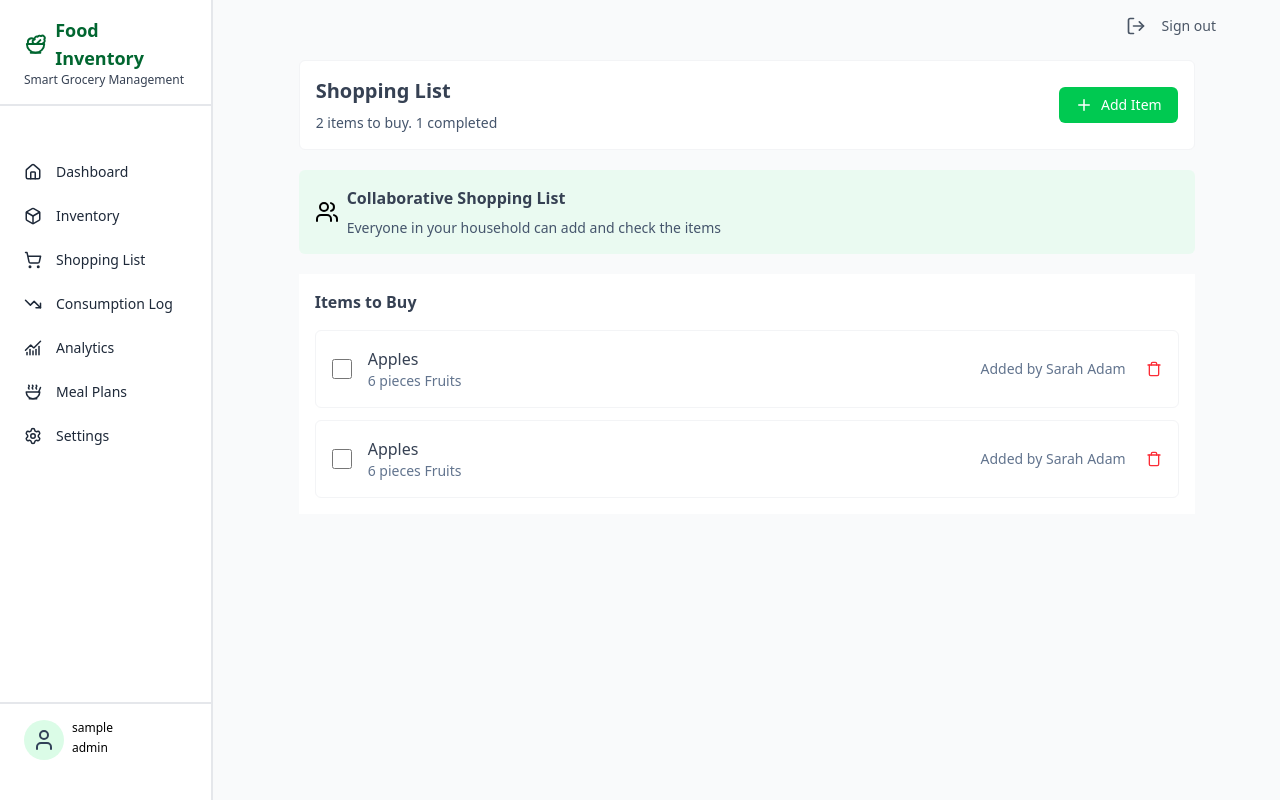
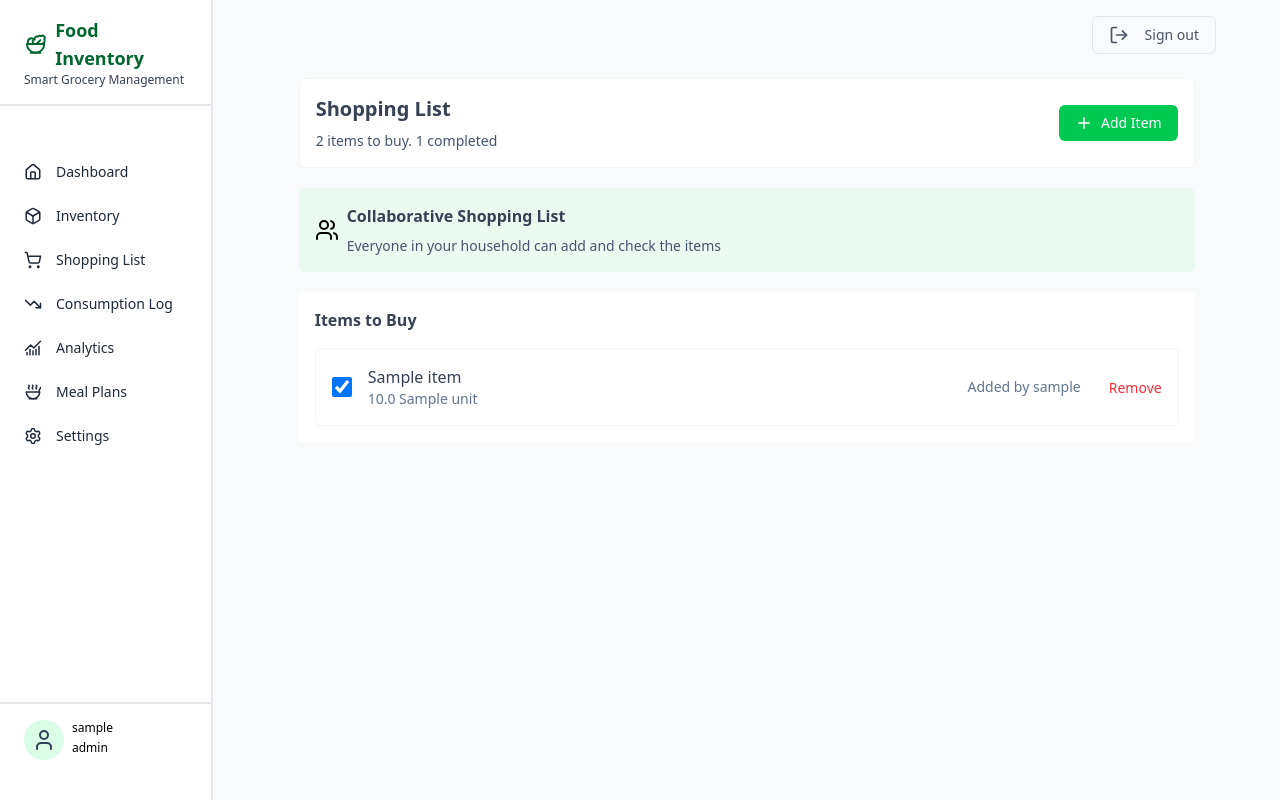
Before and after one commit to vectar-labs/smart_home_inventory_system, a Flask app: page /shopping_list in a window 1280 px wide. Run offline with Flask 3, Linux system fonts and the light colour scheme; a user stored in the database is signed in; tables that the repository leaves empty hold one stand-in row (values such as "Sample post"); some libraries are stand-ins or nearby versions.

Commit message:
added shopping list forms and logic

```diff
--- a/app/forms.py
+++ b/app/forms.py
@@ -1,6 +1,6 @@
 import datetime
 from flask_wtf import FlaskForm
-from wtforms import StringField, PasswordField, SubmitField, FloatField, DateField, SelectField, ValidationError
+from wtforms import StringField, PasswordField, SubmitField, FloatField, DateField, SelectField, ValidationError,BooleanField
 from wtforms.validators import DataRequired, Email, Length, EqualTo, NumberRange
 from flask_wtf.file import FileField, FileAllowed
 from app.models import User, Category, Location, Units, GroceryItem
@@ -74,3 +74,20 @@ class EditConsumptionLogForm(FlaskForm):
         item = GroceryItem.query.get(self.grocery_item_id.data)
         if item and field.data > item.quantity:
             raise ValidationError('Quantity used cannot exceed available quantity.')
+
+
+
+class ShoppingListItemForm(FlaskForm):
+    grocery_item_id = SelectField('Shopping Item', coerce=int)
+    quantity = FloatField('Quantity',
+                         validators=[DataRequired(), NumberRange(min=0)],
+                         render_kw={
+                             'type': 'number',
+                             'step': '1',
+                             'min': '0',
+                             'placeholder': '0'
+                         })
+    category_id = SelectField('Category', coerce=int)
+    purchased = BooleanField('Purchased?')
+    unit_id = SelectField('Unit', coerce=int)
+    submit = SubmitField('Add to Shopping List')
--- a/app/routes.py
+++ b/app/routes.py
@@ -1,9 +1,9 @@
-from datetime import date
+from datetime import date, timedelta
 from flask import Blueprint, render_template, request, redirect, url_for, flash
 from werkzeug.security import generate_password_hash
 from flask_login import login_user, logout_user, login_required, current_user
-from app.forms import RegistrationForm, LoginForm, GroceryItemForm, EditGroceryItemForm, ConsumptionLogForm, EditConsumptionLogForm
-from app.models import User, Location, Category, GroceryItem, Units, ConsumptionLog
+from app.forms import RegistrationForm, LoginForm, GroceryItemForm, EditGroceryItemForm, ConsumptionLogForm, EditConsumptionLogForm, ShoppingListItemForm
+from app.models import User, Location, Category, GroceryItem, Units, ConsumptionLog, ShoppingListItem
 from app import db
 
 main = Blueprint('main', __name__)
@@ -36,7 +36,7 @@ def login():
     if form.validate_on_submit():
             user = User.query.filter_by(email=form.email.data).first()
             if user and user.check_password(form.password.data):
-                login_user(user)
+                login_user(user, remember=False)
                 return redirect(url_for('main.dashboard'))
             else:
                 flash('Invalid email or password', 'error')
@@ -55,7 +55,25 @@ def logout():
 @main.route('/dashboard')
 @login_required
 def dashboard():
-    return render_template('dashboard.html', user=current_user)
+    today = date.today()
+    limit = today + timedelta(days=3)
+
+    expiring_soon_items =( GroceryItem.query.filter_by(user_id=current_user.id).filter(GroceryItem.expiry_date != None).filter(GroceryItem.expiry_date >= today).filter(GroceryItem.expiry_date <= limit).all())
+    expiring_soon_count = (
+    GroceryItem.query
+    .filter_by(user_id=current_user.id)
+    .filter(GroceryItem.expiry_date != None)
+    .filter(GroceryItem.expiry_date >= today)
+    .filter(GroceryItem.expiry_date <= limit)
+    .count()
+)
+    expired_items_count = GroceryItem.query.filter_by(user_id=current_user.id).filter(GroceryItem.expiry_date != None).filter(GroceryItem.expiry_date < today).count()
+
+    user_item_count = GroceryItem.query.filter_by(user_id=current_user.id).count()
+
+    low_stock_items = GroceryItem.query.filter_by(user_id=current_user.id).filter(GroceryItem.quantity <= 4).all()
+    low_stock_count = GroceryItem.query.filter_by(user_id=current_user.id).filter(GroceryItem.quantity <= 4).count()
+    return render_template('dashboard.html', user=current_user, total_items=user_item_count, expiring_soon_count=expiring_soon_count, low_stock_count=low_stock_count, expiring_soon_items=expiring_soon_items, expired_items_count=expired_items_count, low_stock_items=low_stock_items)
 
 # inventory Routes
 
@@ -188,11 +206,6 @@ def delete_grocery(item_id):
 
 # shopping list Routes
 
-@main.route('/shopping_list')
-@login_required
-def shopping_list():
-    return render_template('shopping_list.html', user=current_user)
-
 
 # consumption Routes
 
@@ -210,3 +223,53 @@ def add_consumption():
 @login_required
 def edit_consumption():
     return render_template('edit_consumption.html', user=current_user)
+
+
+# shopping list Routes
+@main.route('/shopping_list', methods=['GET', 'POST'])
+@login_required
+def shopping_list():
+    form = ShoppingListItemForm()
+
+    # Set choices on every request
+    form.category_id.choices = [(0, 'Select Category')] + [
+        (c.id, c.name) for c in Category.query.all()
+    ]
+    form.unit_id.choices = [(0, 'Select Unit')] + [
+        (u.id, u.name) for u in Units.query.all()
+    ]
+    form.grocery_item_id.choices = [(0, 'Select Item')] + [
+        (i.id, i.name) for i in GroceryItem.query.filter_by(user_id=current_user.id).filter(GroceryItem.quantity <=4).all()
+    ]
+
+    if form.validate_on_submit():
+        category_id = form.category_id.data or None
+        unit_id = form.unit_id.data or None
+        grocery_item_id = form.grocery_item_id.data or None
+
+        item = ShoppingListItem(
+            grocery_item_id=grocery_item_id,
+            quantity=form.quantity.data,
+            category_id=category_id,
+            unit_id=unit_id,
+            purchased=form.purchased.data,
+            user_id=current_user.id,
+        )
+        db.session.add(item)
+        db.session.commit()
+        flash('Item added to shopping list', 'success')
+        return redirect(url_for('main.shopping_list'))
+
+    items = ShoppingListItem.query.filter_by(user_id=current_user.id).all()
+    return render_template('shopping_list.html', form=form, items=items, user=current_user)
+
+
+
+@main.route('/shopping_list_item/<int:item_id>/delete', methods=['POST'])
+@login_required
+def delete_shopping_list_item(item_id):
+    item = ShoppingListItem.query.filter_by(id=item_id, user_id=current_user.id).first_or_404()
+    db.session.delete(item)
+    db.session.commit()
+
+    return redirect(url_for('main.shopping_list'))
--- a/app/templates/base.html
+++ b/app/templates/base.html
@@ -210,8 +210,8 @@
                 </svg>
               </div>
               <div class="space-y-1">
-                <p class="text-xs font-medium">{{user.username}}</p>
-                <p class="text-xs pb-3">{{user.role}}</p>
+                <p class="text-xs font-medium">{{current_user.username}}</p>
+                <p class="text-xs pb-3">{{current_user.role}}</p>
               </div></a
             >
           </div>
@@ -219,7 +219,10 @@
       </div>
       <div class="col-span-10 pt-4 px-16 bg-gray-50">
         <div class="w-full flex items-center justify-end mb-6">
-          <a href="{{url_for('main.logout')}}" class="flex items-center gap-4 text-sm text-gray-600 hover:text-gray-900">
+          <a
+            href="{{url_for('main.logout')}}"
+            class="flex items-center gap-4 text-sm text-gray-600 hover:text-gray-900 border border-gray-200 px-4 py-2 rounded-md hover:bg-gray-100"
+          >
             <svg
               xmlns="http://www.w3.org/2000/svg"
               width="20"
--- a/app/templates/shopping_list.html
+++ b/app/templates/shopping_list.html
@@ -30,37 +30,25 @@
   </div>
   <!-- Add Items forms -->
   <div class="flex items-center space-x-2 p-4 bg-white rounded-md border border-gray-100" x-show="open" x-transition>
-    <div class="w-full">
+    <form method="POST" action="{{url_for('main.shopping_list')}}" class="w-full">
+      {{ form.hidden_tag() }}
       <h2 class="text-sm font-semibold text-gray-700">Add New Item</h2>
       <div class="mt-2 gap-3">
-        <input type="text" placeholder="Item Name" class="w-full px-3 py-2 border border-gray-200 rounded-md focus:outline-none col-span-1" />
+        {{ form.grocery_item_id(class="w-full px-4 py-2.5 border border-gray-300 rounded-lg focus:outline-none mb-2", placeholder="0", main="0", step="0.01") }}
       </div>
       <div class="mt-2 grid grid-cols-2 gap-3">
-        <input type="number" placeholder="1" min="1" class="w-full px-3 py-2 border border-gray-200 rounded-md focus:outline-none col-span-1" />
-        <select name="" id="" class="w-full px-3 py-2 border border-gray-200 rounded-md focus:outline-none text-gray-500">
-          <option value="Other">pieces</option>
-          <option value="">kg</option>
-          <option value="">grams</option>
-          <option value="">litres</option>
-          <option value="">ml</option>
-          <option value="">pack</option>
-          <option value="">can</option>
-          <option value="">bottle</option>
-        </select>
+        <div>
+          {{ form.quantity(class="w-full px-4 py-2.5 border border-gray-300 rounded-lg focus:outline-none mb-2", placeholder="0", main="0", step="0.01") }}
+        </div>
+        <div>{{ form.unit_id(class="w-full px-4 py-2.5 border border-gray-300 rounded-lg focus:outline-none mb-2 text-sm") }}</div>
       </div>
-      <div class="mt-2 gap-3">
-        <select name="" id="" class="w-full px-3 py-2 border border-gray-200 rounded-md focus:outline-none text-gray-500">
-          <option value="Other">Other</option>
-          <option value="">Diary</option>
-          <option value="">Meat</option>
-          <option value="">Vegitables</option>
-        </select>
+      <div class="mt-2 gap-3">{{ form.category_id(class="w-full px-4 py-2.5 border border-gray-300 rounded-lg focus:outline-none mb-2 text-sm") }}</div>
+      <div class="mt-2 grid grid-cols-2 gap-3">
+        <!-- <button type="submit" class="bg-green-600 text-white w-full text-sm rounded-md py-2 cursor-pointer">Add to List</button> -->
+        {{ form.submit(class="bg-green-600 text-white w-full text-sm rounded-md py-2 cursor-pointer") }}
+        <p class="block border border-gray-300 text-slate-600 w-full text-sm rounded-md py-2 cursor-pointer text-center" x-on:click="open = false">Cancel</p>
       </div>
-      <div class="mt-2 grid grid-cols-2 gap-3">
-        <button class="bg-green-600 text-white w-full text-sm rounded-md py-2 cursor-pointer">Add to List</button>
-        <button class="border border-gray-300 text-slate-600 w-full text-sm rounded-md py-2 cursor-pointer" x-on:click="open = false">Cancel</button>
-      </div>
-    </div>
+    </form>
   </div>
   <!-- description -->
   <div class="flex items-center space-x-2 p-4 rounded-md bg-green-100/50">
@@ -93,63 +81,29 @@
         <h2 class="text-md font-semibold text-gray-700 mb-4">Items to Buy</h2>
       </div>
       <!-- Item -->
+      {% for item in items %}
       <div class="flex items-center justify-between p-4 bg-white rounded-md border border-gray-100">
         <div class="flex items-center gap-4">
-          <input type="checkbox" class="w-5 h-5 text-green-500 rounded-md" />
+          <input type="checkbox" class="w-5 h-5 text-green-500 rounded-md" {% if item.purchased %}checked{% endif %} />
           <div>
-            <p class="text-gray-700 font-medium text-md">Apples</p>
-            <p class="text-sm text-slate-500"><span> 6 pieces</span> <span>Fruits</span></p>
+            <p class="text-gray-700 font-medium text-md">{{ item.grocery_item.name if item.grocery_item else 'Unknown item' }}</p>
+            <p class="text-sm text-slate-500">
+              <span>{{ item.quantity }} {{ item.unit.name if item.unit else '' }}</span>
+              <span>{{ item.category.name if item.category else '' }}</span>
+            </p>
           </div>
         </div>
-        <span class="text-sm text-slate-500 flex items-center gap-5"
-          >Added by Sarah Adam
-          <span
-            ><svg
-              xmlns="http://www.w3.org/2000/svg"
-              width="16"
-              height="16"
-              viewBox="0 0 24 24"
-              fill="none"
-              stroke="currentColor"
-              stroke-width="2"
-              stroke-linecap="round"
-              stroke-linejoin="round"
-              class="lucide lucide-trash-icon lucide-trash cursor-pointer text-red-500 hover:text-red-600"
-            >
-              <path d="M19 6v14a2 2 0 0 1-2 2H7a2 2 0 0 1-2-2V6" />
-              <path d="M3 6h18" />
-              <path d="M8 6V4a2 2 0 0 1 2-2h4a2 2 0 0 1 2 2v2" /></svg></span
-        ></span>
+        <div class="flex items-center gap-3">
+          <span class="text-sm text-slate-500 font-regular"> Added by {{ item.user.username }} </span>
+          <form action="{{ url_for('main.delete_shopping_list_item', item_id=item.id) }}" method="POST" class="inline">
+            <button type="submit" class="text-red-500 hover:text-red-700 text-sm font-medium ml-4">Remove</button>
+          </form>
+        </div>
       </div>
+      {% else %}
+      <p class="text-sm text-slate-500">No items yet. Add your first item above.</p>
+      {% endfor %}
       <!-- Item -->
-      <div class="flex items-center justify-between p-4 bg-white rounded-md border border-gray-100">
-        <div class="flex items-center gap-4">
-          <input type="checkbox" class="w-5 h-5 text-green-500 rounded-md" />
-          <div>
-            <p class="text-gray-700 font-medium">Apples</p>
-            <p class="text-sm text-slate-500"><span> 6 pieces</span> <span>Fruits</span></p>
-          </div>
-        </div>
-        <span class="text-sm text-slate-500 flex items-center gap-5"
-          >Added by Sarah Adam
-          <span
-            ><svg
-              xmlns="http://www.w3.org/2000/svg"
-              width="16"
-              height="16"
-              viewBox="0 0 24 24"
-              fill="none"
-              stroke="currentColor"
-              stroke-width="2"
-              stroke-linecap="round"
-              stroke-linejoin="round"
-              class="lucide lucide-trash-icon lucide-trash cursor-pointer text-red-500 hover:text-red-600"
-            >
-              <path d="M19 6v14a2 2 0 0 1-2 2H7a2 2 0 0 1-2-2V6" />
-              <path d="M3 6h18" />
-              <path d="M8 6V4a2 2 0 0 1 2-2h4a2 2 0 0 1 2 2v2" /></svg></span
-        ></span>
-      </div>
     </div>
   </div>
 </div>
--- a/config.py
+++ b/config.py
@@ -1,8 +1,10 @@
 import os
+from datetime import timedelta
 basedir = os.path.abspath(os.path.dirname(__file__))
 
 class Config:
     SECRET_KEY = os.environ.get("SECRET_KEY") or "your-secret-key"
+    PERMANENT_SESSION_LIFETIME = timedelta(minutes=40)
     SQLALCHEMY_DATABASE_URI = (
         os.environ.get("DATABASE_URL") or
         "postgresql://postgres:kitindi@localhost/grocery_db"
```
Also changed, not shown: app/__init__.py (+12 -1 lines), app/models.py (+13 -0 lines), app/templates/dashboard.html (+43 -13 lines), app/templates/inventory.html (+14 -5 lines), migrations/versions/18b2aa7712ab_fix_shoppinglistitem_table_after_.py (added, +41 -0 lines), migrations/versions/203565446950_add_shoppinglistitem_with_purchased_flag.py (added, +40 -0 lines), migrations/versions/9b2b32f11920_add_shoppinglistitem_with_purchased_flag.py (added, +36 -0 lines).
